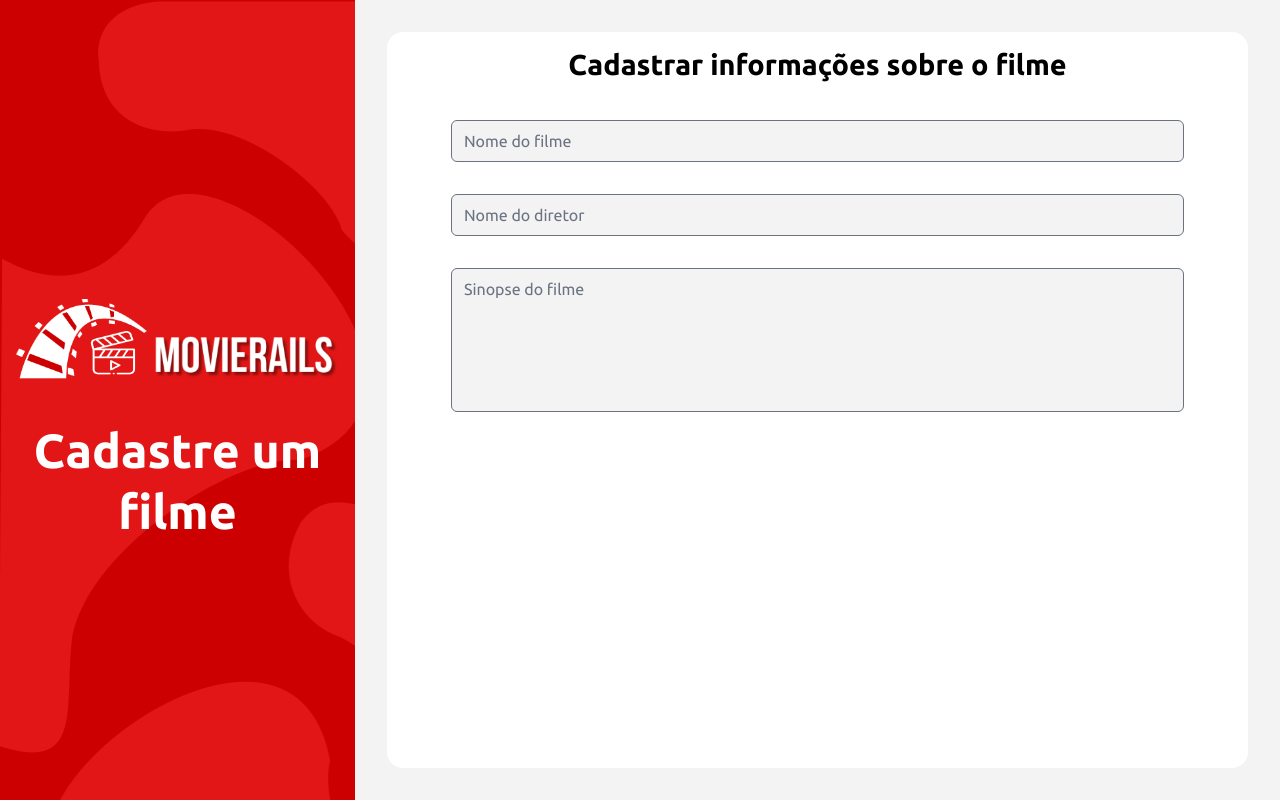
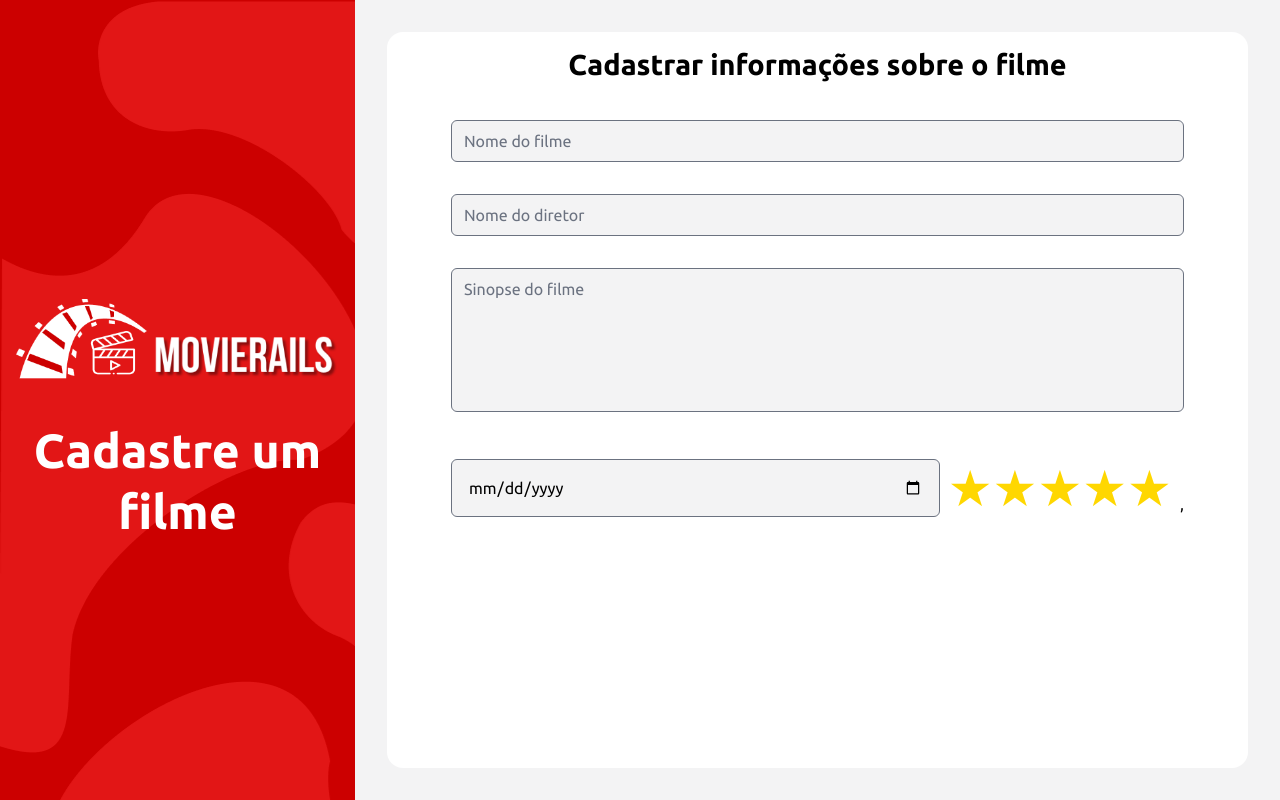
Before and after one commit to flaviomanuel/MovieRails, a React (Create React App) app in the folder web/: page /create-movie in a window 1280 px wide. Built offline with nearby package versions, Linux system fonts and the light colour scheme.

Commit message:
InputsComponent in Forms

```diff
--- a/web/package.json
+++ b/web/package.json
@@ -14,6 +14,7 @@
     "react": "^17.0.1",
     "react-dom": "^17.0.1",
     "react-icons": "^4.2.0",
+    "react-rating-stars-component": "^2.2.0",
     "react-router-dom": "^5.2.0",
     "react-scripts": "4.0.3",
     "tailwindcss": "npm:@tailwindcss/postcss7-compat",
--- a/web/src/components/Forms/components/Input/index.js
+++ b/web/src/components/Forms/components/Input/index.js
@@ -3,6 +3,7 @@ import React from 'react';
 function Input({type, name, placeholder, required }) {
 
     const isTypeTextare = type === 'textarea';
+    const isTypeText = type === 'text';
     return (
         <>
         { isTypeTextare ? (
@@ -11,7 +12,7 @@ function Input({type, name, placeholder, required }) {
             name={name}
             placeholder={placeholder}
             required={required}
-            className="w-full rounded-md bg-grayBackground mb-8 resize-none h-36 "
+            className="w-full rounded-md bg-grayBackground mb-8 resize-none h-36"
             />
 
         ) : (
@@ -21,7 +22,8 @@ function Input({type, name, placeholder, required }) {
             name={name}
             placeholder={placeholder}
             required={required}
-            className="w-full rounded-md bg-grayBackground mb-8"
+            className={ `rounded-md bg-grayBackground
+            ${isTypeText ? ("w-full") : ( " w-2/3 p-4" ) } mb-8`}
             />
 
         ) }
--- a/web/src/components/Forms/index.js
+++ b/web/src/components/Forms/index.js
@@ -1,7 +1,12 @@
 import React from 'react';
 import Input from './components/Input';
+import ReactStars from 'react-rating-stars-component'
 
 function Forms(){
+
+    const ratingChanged = (newRating) => {
+        console.log(newRating);
+      };
     return(
         <form className="my-10 mx-16">
             <Input
@@ -24,6 +29,23 @@ function Forms(){
             required="true"
             />
 
+            <div className="flex items-center justify-between">
+                <Input
+                type="date"
+                name="release_date"
+                placeholder="29/29/1992"
+                required="true"
+                />
+                <ReactStars
+                count={5}
+                onChange={ratingChanged}
+                size={50}
+                value={5}
+                activeColor="#ffd700"
+                classNames="mb-8 "
+            />,
+            </div>
+
 
         </form>
     )
```
Also changed, not shown: 1 other file (tests, documents, lock files or other folders).
